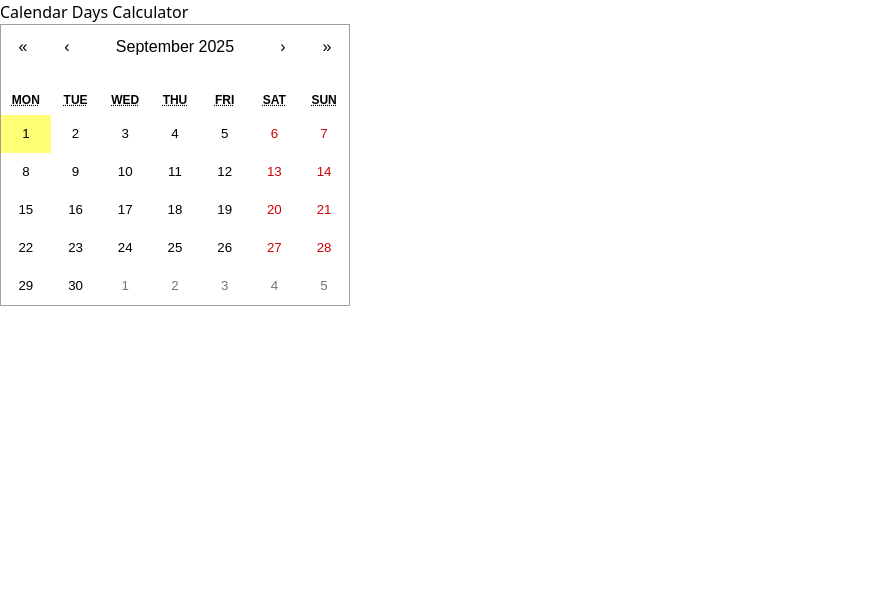
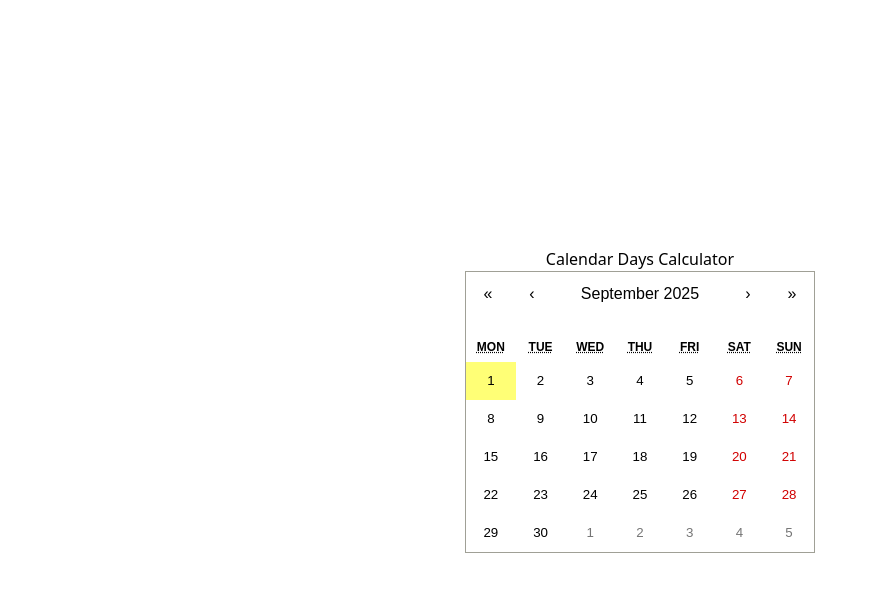
Before and after one commit to LorryAfriyie/calendar-days-calculator, a React (Vite) app: page / in a window 1280 px wide. Shown: the top 592 px of the page, without its empty margins (0-878 px from the left). Built offline with nearby package versions, Linux system fonts and the light colour scheme.

Commit message:
Changing display property
Changing display property to modify calendar position.

```diff
--- a/src/App.tsx
+++ b/src/App.tsx
@@ -3,8 +3,10 @@ import CalendarComponent from "./Calendar.tsx";
 function App() {
   return (
     <div className="">
-      <p>Calendar Days Calculator</p>
-      <CalendarComponent />
+      <div className="grid grid-col-1 place-items-center">
+        <p>Calendar Days Calculator</p>
+        <CalendarComponent />
+      </div>
     </div>
   );
 }
--- a/src/styles.css
+++ b/src/styles.css
@@ -1 +1,12 @@
 @import "tailwindcss";
+
+html, body {
+    height: 100%;
+}
+
+body {
+    min-height: 100vh;
+    display: flex;
+    justify-content: center;
+    align-items: center;
+}
```
